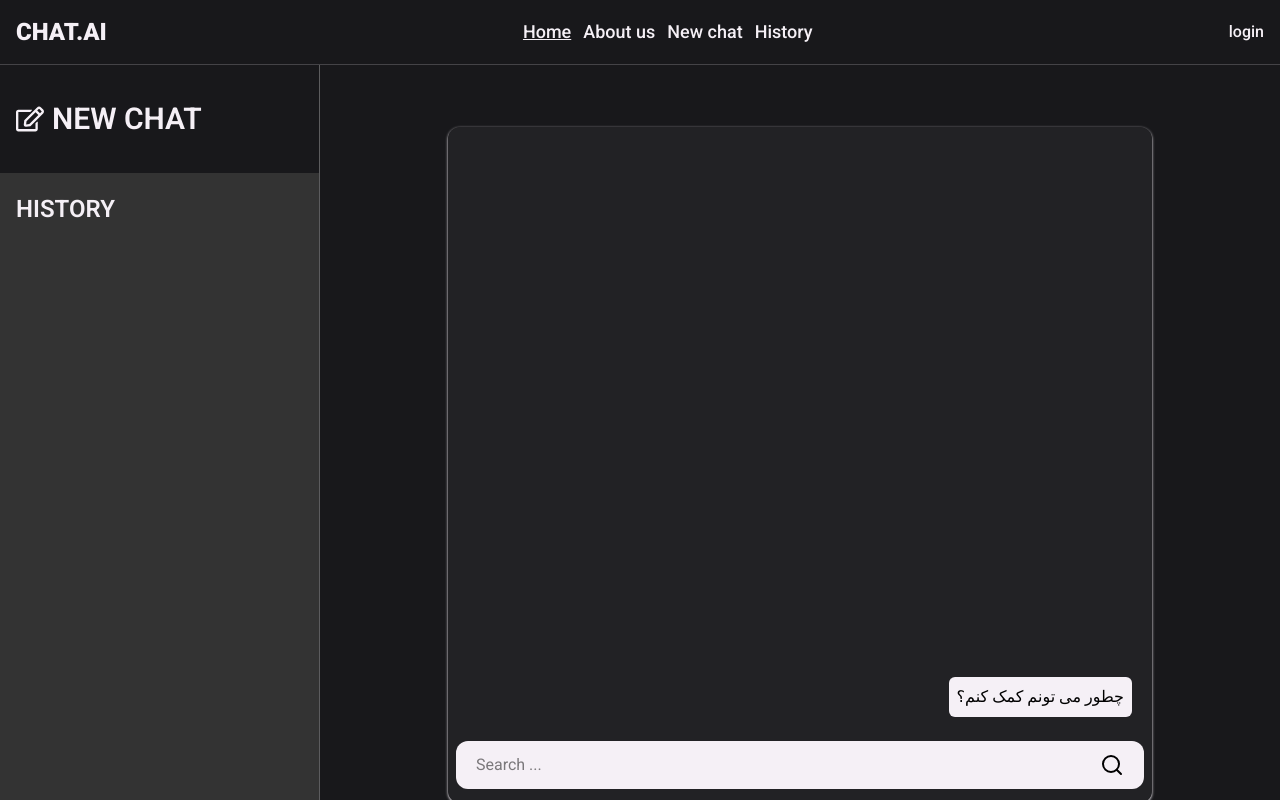
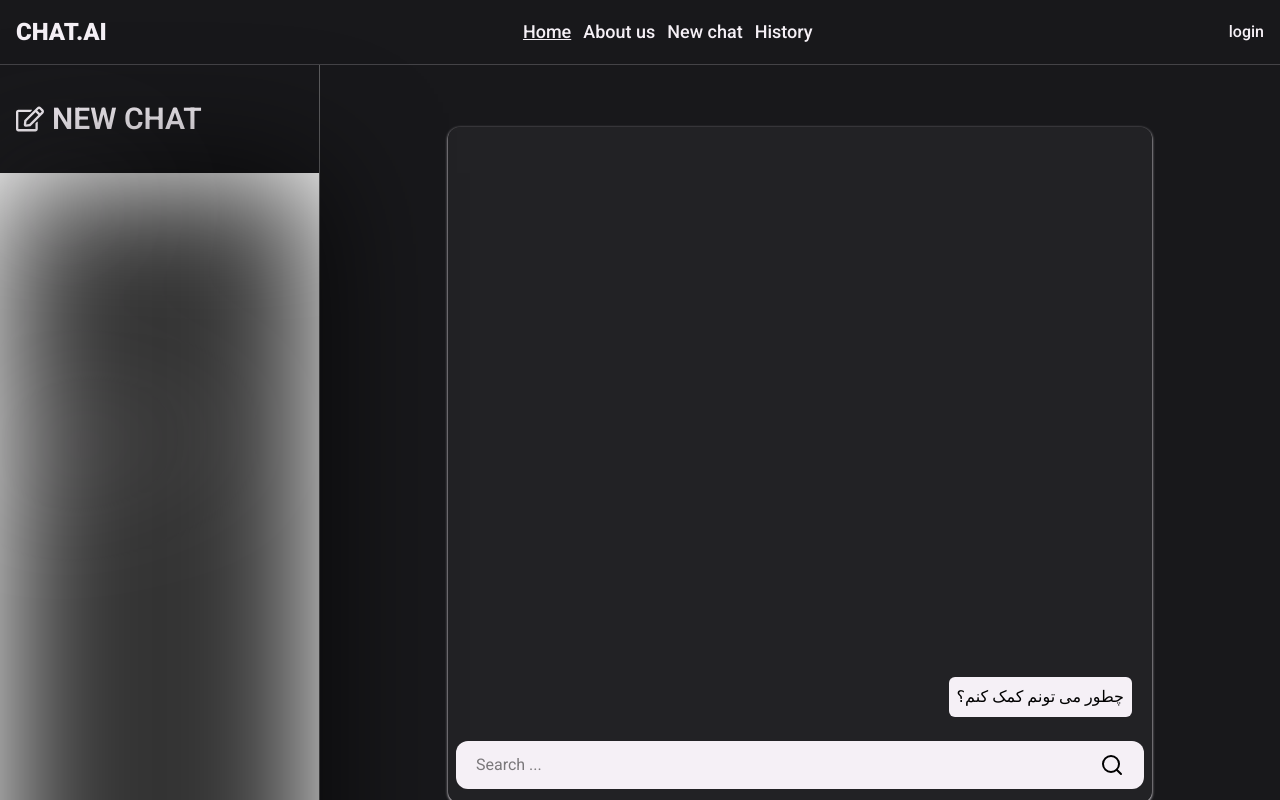
Before and after one commit to Mhorg8/chatBotAi, a React (Vite) app: page / in a window 1280 px wide. Built offline with nearby package versions, Linux system fonts and the light colour scheme; a web font is replaced by a local one.

Commit message:
add function for make sidebar private

```diff
--- a/src/components/Siderbar.tsx
+++ b/src/components/Siderbar.tsx
@@ -1,9 +1,11 @@
 import { FaRegEdit } from "react-icons/fa";
 import { useSelector } from "react-redux";
 import { RootState } from "../store/store";
+import { useSession } from "../hooks/useSession";
 
 const Siderbar = () => {
   const propmts = useSelector((state: RootState) => state.prompt.propmpts);
+  const { session } = useSession();
 
   return (
     <div className="col-span-3 border-e border-zinc-900/70   w-full">
@@ -15,12 +17,14 @@ const Siderbar = () => {
           New chat
         </h2>
       </div>
-      <div className="bg-black/80 h-full">
+      <div
+        className={`${session ? "" : "blur-3xl "} h-full bg-black/80 relative`}
+      >
         <h3 className="px-4 py-5  text-2xl uppercase font-semibold text-white">
           history
         </h3>
-
-        <ul className="  flex flex-col justify-start items-start h-fit overflow-y-auto">
+        {session ? (
+          <ul className="flex flex-col justify-start items-start h-fit overflow-y-auto ">
             {propmts &&
               propmts.map((item, index) => {
                 return (
@@ -36,6 +40,13 @@ const Siderbar = () => {
                 );
               })}
           </ul>
+        ) : (
+          <div className="absolute top-1/3 -translate-y-1/3 left-1/5 -translate-x-1/5">
+            <p className="text-white text-xl font-semibold uppercase">
+              Login for access to history
+            </p>
+          </div>
+        )}
       </div>
     </div>
   );
```
Lines whose indentation alone changed are shown as unchanged.
